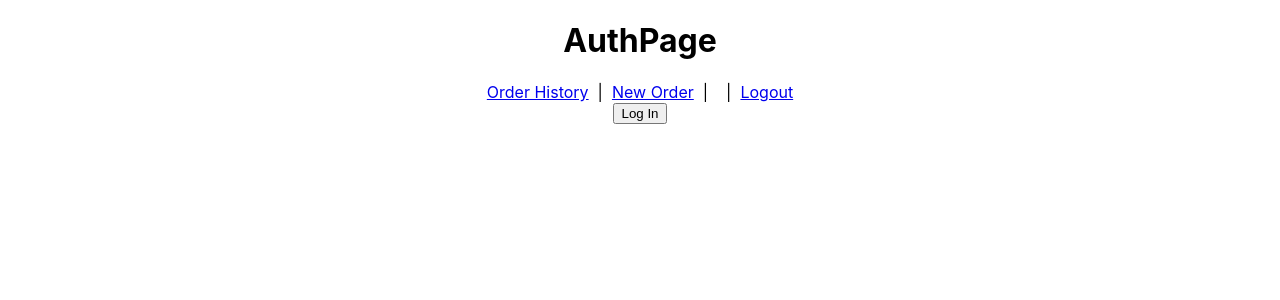
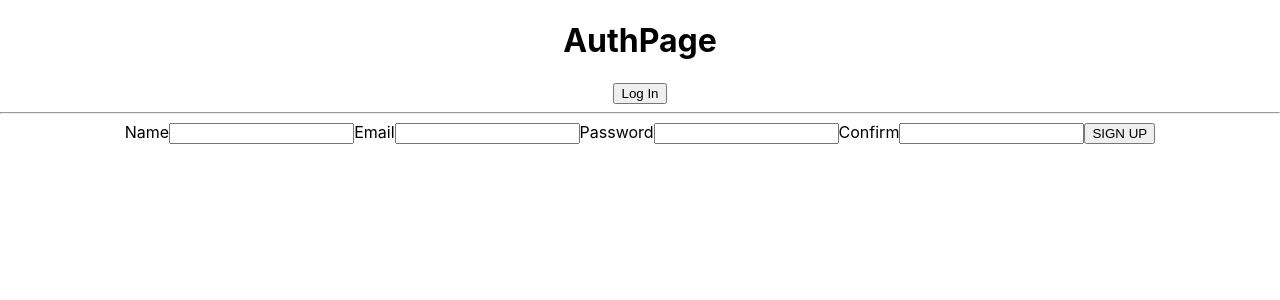
Before and after one commit to Roob19/project4v2, a React (Create React App) app: page /HotNew in a window 1280 px wide. Both pictures are taken after a click on the button "Sign Up". Shown: the top 300 px of the page. Built offline with nearby package versions, Linux system fonts and the light colour scheme.

Commit message:
remedied SignUpForm issue

```diff
--- a/src/components/SignUpForm/SignUpForm.jsx
+++ b/src/components/SignUpForm/SignUpForm.jsx
@@ -1,20 +1,82 @@
-import {Link} from "react-router-dom";
-import * as userService from '../../utilities/services/users-service';
+import { Component } from "react";
+import { signUp } from "../../utilities/users-service";
 
-export default function NavBar(props) {
+export default class SignUpForm extends Component {
+    state = {
+        name: "",
+        email: "",
+        password: "",
+        confirm: "",
+        error: "",
+    };
 
-    function handleLogOut() {
-        userService.logOut();
-        props.setUser(null);
+  handleChange = (evt) => {
+    this.setState({
+      [evt.target.name]: evt.target.value,
+      error: "",
+    });
+  };
+
+  handleSubmit = async (evt) => {
+    evt.preventDefault();
+    // alert(JSON.stringify(this.state));
+    try {
+      const formData = { ...this.state };
+      delete formData.error;
+      delete formData.confirm;
+      const user = await signUp(formData);
+      this.props.setUser(user);
+      console.log(user);
+    } catch {
+      this.setState({ error: "Sign Up Failed - Try Again" });
     }
+  };
 
-    return (<nav>
-        <Link to="/orders">Order History</Link>
-        &nbsp; | &nbsp;
-        <Link to="/orders/new">New Order</Link>
-        &nbsp; | &nbsp;
-        {/* <span>Welcome {props.user.name}</span> */}
-        &nbsp; | &nbsp;
-        <Link to="" onClick={handleLogOut}>Logout</Link>
-    </nav>);
+  render() {
+    const disable = this.state.password !== this.state.confirm;
+    return (
+      <div>
+        <div className="form-container">
+          <form autoComplete="off" onSubmit={this.handleSubmit}>
+            <label>Name</label>
+            <input
+              type="text"
+              name="name"
+              value={this.state.name}
+              onChange={this.handleChange}
+              required
+            />
+            <label>Email</label>
+            <input
+              type="email"
+              name="email"
+              value={this.state.email}
+              onChange={this.handleChange}
+              required
+            />
+            <label>Password</label>
+            <input
+              type="password"
+              name="password"
+              value={this.state.password}
+              onChange={this.handleChange}
+              required
+            />
+            <label>Confirm</label>
+            <input
+              type="password"
+              name="confirm"
+              value={this.state.confirm}
+              onChange={this.handleChange}
+              required
+            />
+            <button type="submit" disabled={disable}>
+              SIGN UP
+            </button>
+          </form>
+        </div>
+        <p className="error-message">&nbsp;{this.state.error}</p>
+      </div>
+    );
+  }
 }
--- a/src/pages/AuthPage/AuthPage.jsx
+++ b/src/pages/AuthPage/AuthPage.jsx
@@ -1,6 +1,6 @@
+import { useState } from "react";
 import SignUpForm from '../../components/SignUpForm/SignUpForm';
 import LoginForm from '../../components/LoginForm/LoginForm';
-import {useState} from "react";
 
 export default function AuthPage({setUser}) {
     const [showLogin, setShowLogin] = useState(true);
@@ -8,11 +8,12 @@ export default function AuthPage({setUser}) {
     return (
         <main>
             <h1>AuthPage</h1>
+            <button onClick={() => setShowLogin(!showLogin)}>{ showLogin ? 'Sign Up' : 'Log In' }</button>
+            <hr></hr>
             { showLogin
                 ? <LoginForm setUser={setUser} />
                 : <SignUpForm setUser={setUser} />
             }
-            <button onClick={() => setShowLogin(!showLogin)}>{ showLogin ? 'Sign Up' : 'Log In' }</button>
         </main>
     );
 }
```
